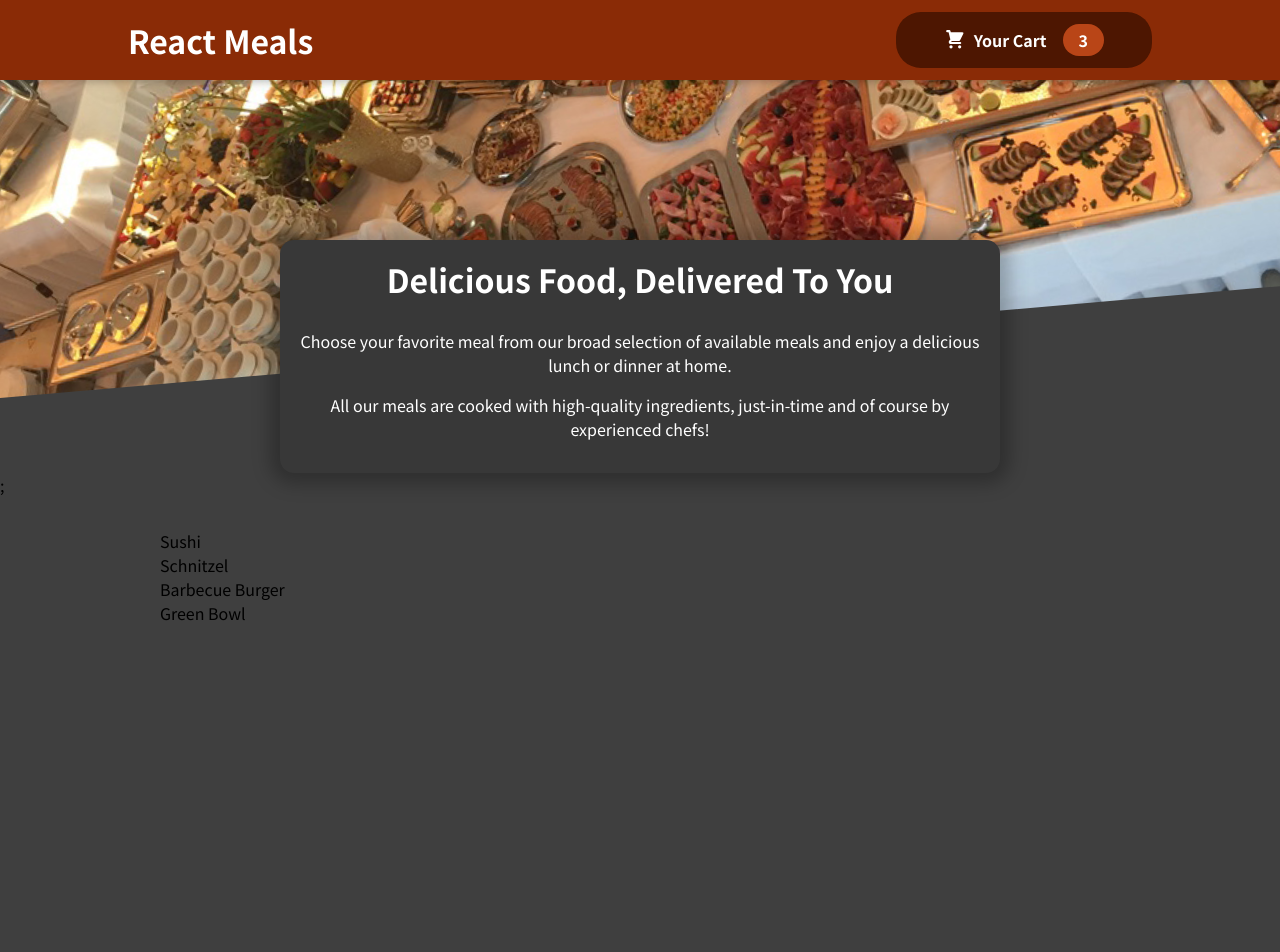
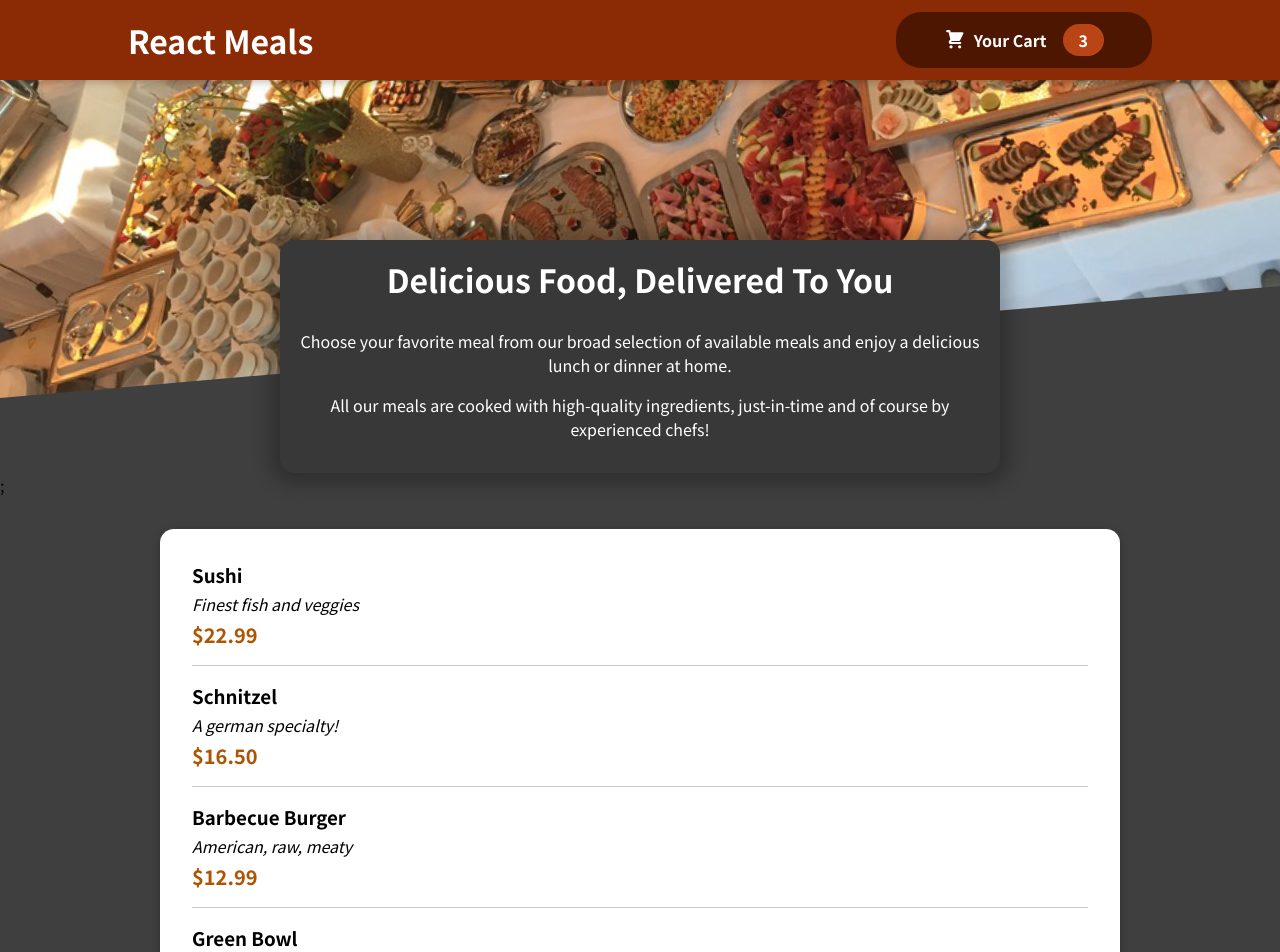
Before and after one commit to Kamenow/FoodOrderApp, a React (Create React App) app in the folder 01-starting-project/: page / in a window 1280 px wide. Shown: the top 952 px of the page. Before the commit the page ends 800 px from the top, so only its background shows below. Built offline with nearby package versions, Linux system fonts and the light colour scheme.

Commit message:
added meal Item

```diff
--- a/01-starting-project/src/components/Meals/AvailableMeals.js
+++ b/01-starting-project/src/components/Meals/AvailableMeals.js
@@ -1,6 +1,8 @@
 import React from 'react';
 
 import classes from './AvailableMeals.module.css';
+import Card from '../UI/Card.js';
+import MealItem from './MealItem/MealItem.js';
 
 const DUMMY_MEALS = [
   {
@@ -30,11 +32,20 @@
 ];
 
 const AvailableMeals = () => {
-  const mealsList = DUMMY_MEALS.map((meal) => <li>{meal.name}</li>);
+  const mealsList = DUMMY_MEALS.map((meal) => (
+    <MealItem
+      key={meal.id}
+      name={meal.name}
+      description={meal.description}
+      price={meal.price}
+    />
+  ));
 
   return (
     <section className={classes.meals}>
-      <ul>{mealsList}</ul>
+      <Card>
+        <ul>{mealsList}</ul>
+      </Card>
     </section>
   );
 };
--- /dev/null
+++ b/01-starting-project/src/components/Meals/MealItem/MealItem.js
@@ -0,0 +1,20 @@
+import React from 'react';
+
+import classes from './MealItem.module.css';
+
+const MealItem = (props) => {
+  const price = `$${props.price.toFixed(2)}`;
+
+  return (
+    <li className={classes.meal}>
+      <div>
+        <h3>{props.name}</h3>
+        <div className={classes.description}>{props.description}</div>
+        <div className={classes.price}>{price}</div>
+      </div>
+      <div></div>
+    </li>
+  );
+};
+
+export default MealItem;
--- /dev/null
+++ b/01-starting-project/src/components/Meals/MealItem/MealItem.module.css
@@ -0,0 +1,22 @@
+.meal {
+  display: flex;
+  justify-content: space-between;
+  margin: 1rem;
+  padding-bottom: 1rem;
+  border-bottom: 1px solid #ccc;
+}
+
+.meal h3 {
+  margin: 0 0 0.25rem 0;
+}
+
+.description {
+  font-style: italic;
+}
+
+.price {
+  margin-top: 0.25rem;
+  font-weight: bold;
+  color: #ad5502;
+  font-size: 1.25rem;
+}
--- /dev/null
+++ b/01-starting-project/src/components/UI/Card.js
@@ -0,0 +1,9 @@
+import React from 'react';
+
+import classes from './Card.module.css';
+
+const Card = (props) => {
+  return <div className={classes.card}>{props.children}</div>;
+};
+
+export default Card;
--- /dev/null
+++ b/01-starting-project/src/components/UI/Card.module.css
@@ -0,0 +1,6 @@
+.card {
+  padding: 1rem;
+  box-shadow: 0 2px 8px rgba(0, 0, 0, 0.25);
+  border-radius: 14px;
+  background-color: white;
+}
```
Also changed, not shown: 01-starting-project/src/components/Meals/MealItem/MealItemForm.js (added), 01-starting-project/src/components/Meals/MealItem/MealItemForm.module.css (added), 1 other file (tests, documents, lock files or other folders).
